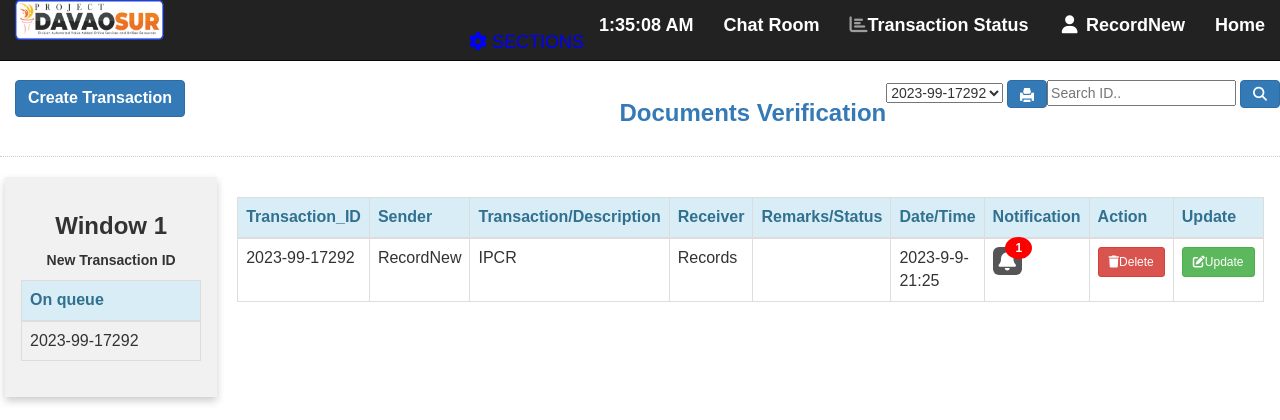
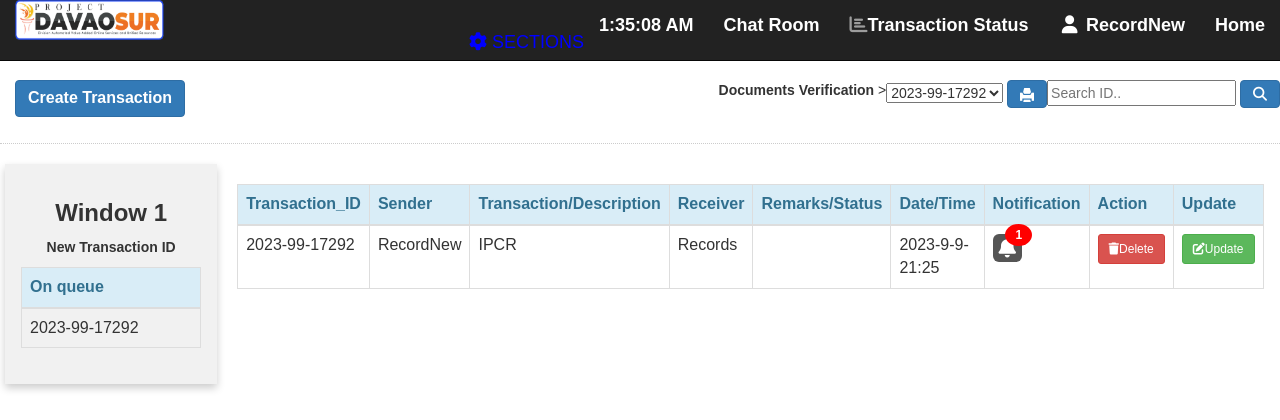
Before and after one commit to roygonzalesabueva/transfer, a PHP site: page / in a window 1280 px wide. Shown: the top 420 px of the page. Run offline with PHP 8.4, Linux system fonts and the light colour scheme; a user stored in the database is signed in; data comes from the database, SQL or seed files in the repository; data that the repository does not hold is empty; some libraries are stand-ins or nearby versions.

Commit message:
Update index.php

```diff
--- a/index.php
+++ b/index.php
@@ -527,7 +527,7 @@ function myTimer() {
 
 
 
-            <li><h3 class="text-primary"><B>Documents Verification </B></h3></li>
+            <li><B>Documents Verification </B>></li>
 
 
 
```
